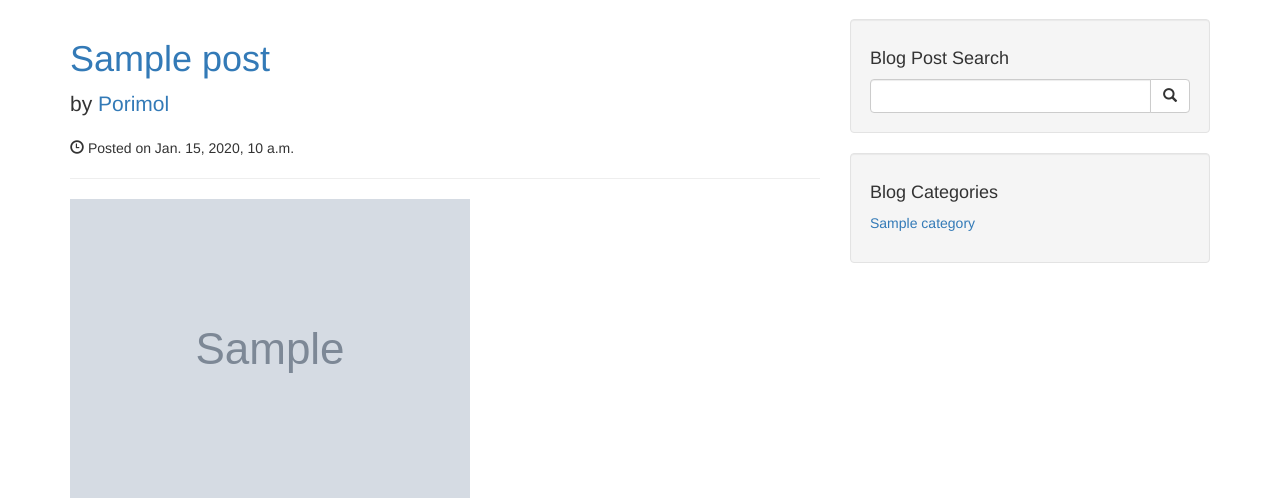
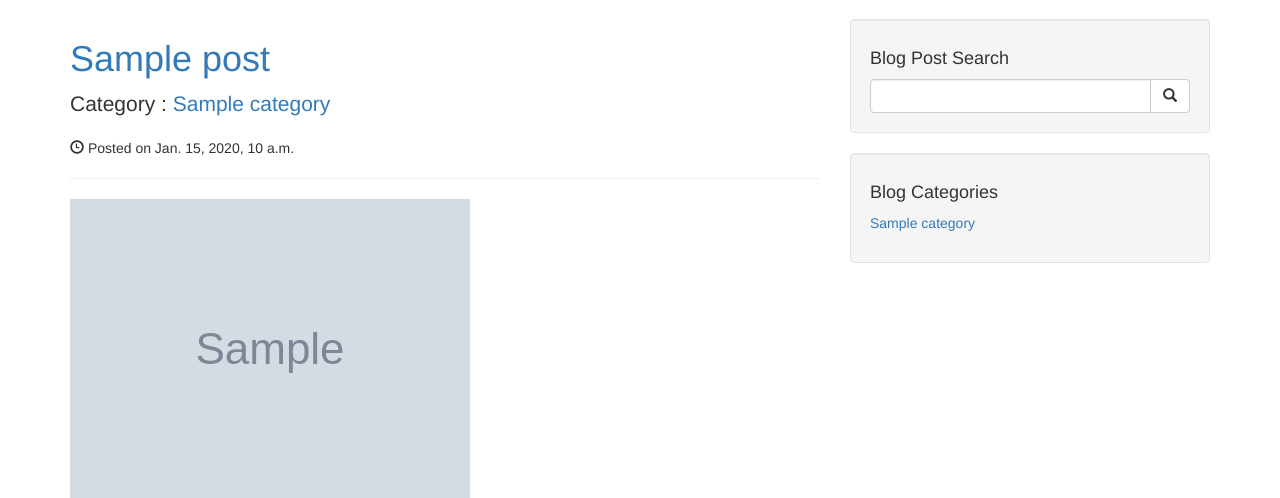
Before and after one commit to porimol/django-blog, a Django app: page /posts/ in a window 1280 px wide. Shown: the part 51-549 px from the top of the page. Run offline with Django 3.2, Linux system fonts and the light colour scheme; tables that the repository leaves empty hold one stand-in row (values such as "Sample post"); grey boxes marked "Sample" are stand-in pictures; some libraries are stand-ins or nearby versions.

Commit message:
post's category showing

```diff
--- a/cms/templates/frontend/home.html
+++ b/cms/templates/frontend/home.html
@@ -4,12 +4,11 @@
         {% if blog_posts %}
             {% for post in blog_posts %}
                 <!-- Title -->
-                <!--<h1><a href="/posts/{{ post.id }}/single/">{{ post.title }}</a></h1>-->
                 <h1><a href="{% url 'posts:single_post' post.id %}">{{ post.title }}</a></h1>
 
                 <!-- Author -->
                 <p class="lead">
-                    by <a href="#">Porimol</a>
+                    Category : <a href="{% url 'categories:post_by_category' post.category_id %}">{{ post.category.name }}</a>
                 </p>
 
                 <!-- Date/Time -->
--- a/cms/templates/frontend/single.html
+++ b/cms/templates/frontend/single.html
@@ -7,7 +7,7 @@
 
             <!-- Author -->
             <p class="lead">
-                by <a href="#">Porimol</a>
+                Category : <a href="{% url 'categories:post_by_category' post.category_id %}">{{ post.category.name }}</a>
             </p>
 
             <!-- Date/Time -->
```
